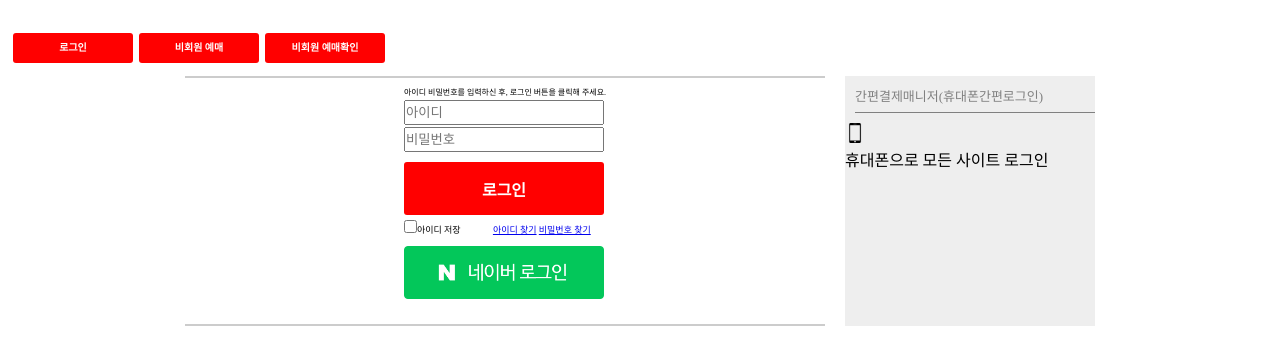
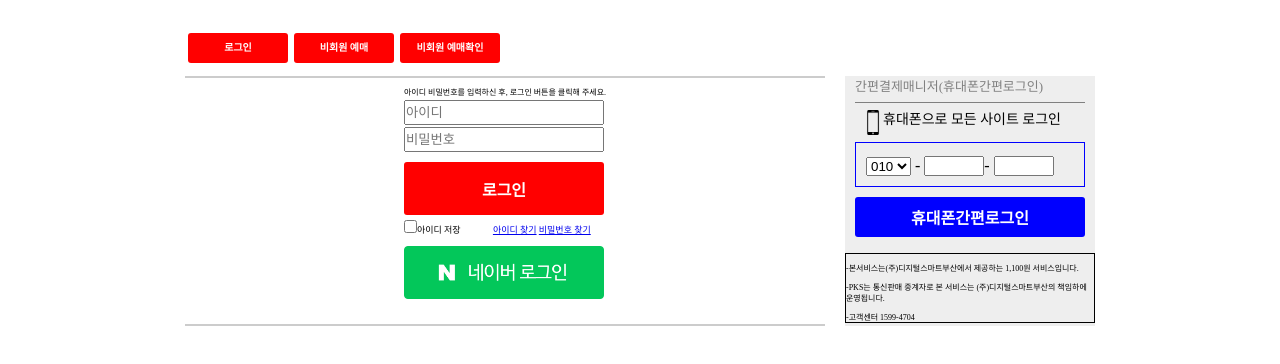
Before and after one commit to forgetme-not/forgetme-not.github.io, a plain HTML site: page login/login.html in a window 1280 px wide. Drawn offline with Linux system fonts and the light colour scheme.

Commit message:
dh브랜치병함

```diff
--- a/login/css/login.css
+++ b/login/css/login.css
@@ -76,13 +76,14 @@ input[type="submit"]{
   margin-top: 0.3125rem;
   font-size: 0.5625rem;
 }
-.card{
+#card{
   display: none;
 }
-/* 타블렛 */
+
+/* 태블렛 */
 @media screen and (min-width:768px) {
   #login{
-    width: 120px;
+    width: 100px;
     height: 30px;
     background-color: red;
     border-radius: 3px;
@@ -93,35 +94,95 @@ input[type="submit"]{
     margin:3px;
     line-height: 30px;
   }
+  #category{
+    /* border:1px solid; */
+    width: 50%;
+    justify-content: flex-start;
+    /* margin-left: 11%; */
+    margin-top: 1.875rem;
+  }
+  #clearspace{
+    margin-top: 1.875rem;
+    width: 250px;
+    /* border:1px solid; */
+    margin-left:30px;
+  }
   fieldset{
     width: 50%;
     margin:10px;
     height: 250px;
   }
-  #section2{
-    justify-content: center;
-  }
-  .card{
+  #card{
     display: block;
+    /* justify-content: center; */
     width: 250px;
     height: 250px;
     margin: 10px;
     background-color: #eee;
-    border: 1px soild gray;
-  }
-  #section2{
-    justify-content: center;
+    border: 5px soild black;
   }
   #title{
     font-size: 13px;
-    margin-top: 10px;
+    width: 230px;
+    /* /* margin-top: 10px; */
     margin-left:10px;
     color: gray;
     padding-bottom: 7px;
     border-bottom: 1px solid gray;
+    /* border:1px solid */
+  }
+  #iconsection{
+    justify-content: center;
+    margin-left: 2px;
+    line-height: 30px;
+    /* border: 1px solid; */
+    width: 230px;
+    font-size: 14px;
+    padding: 2px
+  }
+  #phoneicon{
+    margin-top: 5px;
+  }
+  #tel{
+    border: 1px solid blue;
+    padding: 10px;
+    margin-top: 5px;
+    margin-left: 10px;
+    width: 230px;
+  }
+  input[type="number"]{
+    margin-top: 0.1875rem;
+    width:60px;
+    height: 20px;
   }
   #phoneicon{
     width: 20px;
+  }
+  input[value="휴대폰간편로그인"]{
+    width:230px;
+    height: 2.5rem;
+    border-radius: 0.1875rem;
+    border: none;
+    margin-top: 0.625rem;
+    margin-left: 10px;
+    background-color: blue;
+    color: #fff;
+    font-size: 1rem;
+    font-weight: bold;
+  }
+  #exp{
+    border:1px solid;
+    margin-top: 16px;
+  }
+  #card{
+    justify-content: center;
+  }
+  #section3{
+    /* flex-direction: column; */
+    justify-content: center;
+  }
+  #section2{
+    justify-content: center;
   }
 }
 /* 데스크탑 */
--- a/login/login.html
+++ b/login/login.html
@@ -8,12 +8,15 @@
 </head>
 <body>
   <form>
+    <div class="container" id="section3">
       <div class="container" id="category">
         <div id="login">로그인</div>
         <div id="login">비회원 예매</div>
         <div id="login">비회원 예매확인</div>
       </div>
-      <div class="container" id="section2">
+      <div id="clearspace"></div>
+    </div>
+        <div class="container" id="section2">    <!--로그인이랑 광고 center로-->
           <fieldset class="container" id="section1" >
             <div>
               <div>
@@ -46,13 +49,42 @@
               </div>
             </div>
           </fieldset>
-
-        <div class="card">
+    <!-- </div>     -->
+          <div class="container" id="card">
             <div id="title">간편결제매니저(휴대폰간편로그인)</div>
+            <div class="container" id="iconsection">
               <img src="./images/phone.png" id="phoneicon">
               <div><span>휴대폰</span>으로 모든 사이트 로그인</div>
             </div>
+          <div id="tel">
+            <td>
+              <select name="tel1">
+                <option value="010">010</option>
+                <option value="011">011</option>
+                <option value="016">016</option>
+                <option value="017">017</option>
+                <option value="018">018</option>
+                <option value="019">019</option>
+              </select>
+              <span>-</span>
+              <input type="number" name="tel2">-
+              <input type="number" name="tel3">
+            </td>
           </div>
+            <div >
+              <input type="submit" value="휴대폰간편로그인"><a href="#"></a></input>
+            </div>
+
+            <div id="exp">
+              <p>-본서비스는(주)디지털스마트부산에서 제공하는 1,100원 서비스입니다.</p>
+              <p>-PKS는 통신판매 중계자로 본 서비스는 (주)디지털스마트부산의 책임하에 운영됩니다.</p>
+              <p>-고객센터 1599-4704</p>
+            </div>
+          </div>
+
+        </div>
+    <!-- </div> -->
+    <!-- </div> -->
     </form>
 
 </body>
```
Lines whose indentation alone changed are shown as unchanged.
